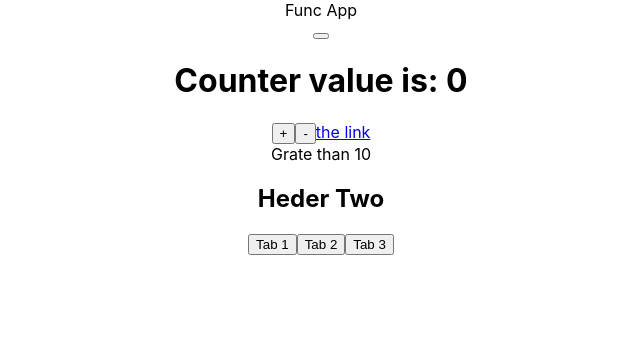
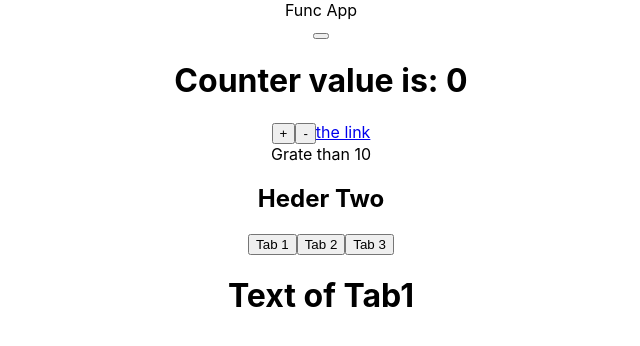
Before and after one commit to Abubjazov/React_JS, a React (Create React App) app: page / in a window 1280 px wide. Shown: the top 346 px of the page, without its empty margins (319-959 px from the left). Built offline with nearby package versions, Linux system fonts and the light colour scheme.

Commit message:
topic: conditional rendering

```diff
--- a/src/App.js
+++ b/src/App.js
@@ -11,6 +11,10 @@ import { ValidationMsg } from './components/ValidationMsg'
 export const App = () => {
 	return <div className='App'>Func App</div>
 }
+
+const Tab1 = () => <h1>Text of Tab1</h1>
+const Tab2 = () => <h1>Text of Tab2</h1>
+const Tab3 = () => <h1>Text of Tab3</h1>
 
 export class AppClass extends Component {
 	state = {
@@ -37,6 +41,7 @@ export class AppClass extends Component {
 
 	render() {
 		const val = null
+		const { activeTab } = this.state
 
 		console.log(this.state.activeTab)
 
@@ -53,6 +58,9 @@ export class AppClass extends Component {
 					<Button name={1} text={'Tab 1'} onClick={this.handleTab} />
 					<Button name={2} text={'Tab 2'} onClick={this.handleTab} />
 					<Button name={3} text={'Tab 3'} onClick={this.handleTab} />
+					{activeTab === 1 && <Tab1 />}
+					{activeTab === 2 && <Tab2 />}
+					{activeTab === 3 && <Tab3 />}
 				</div>
 			</div>
 		)
```
